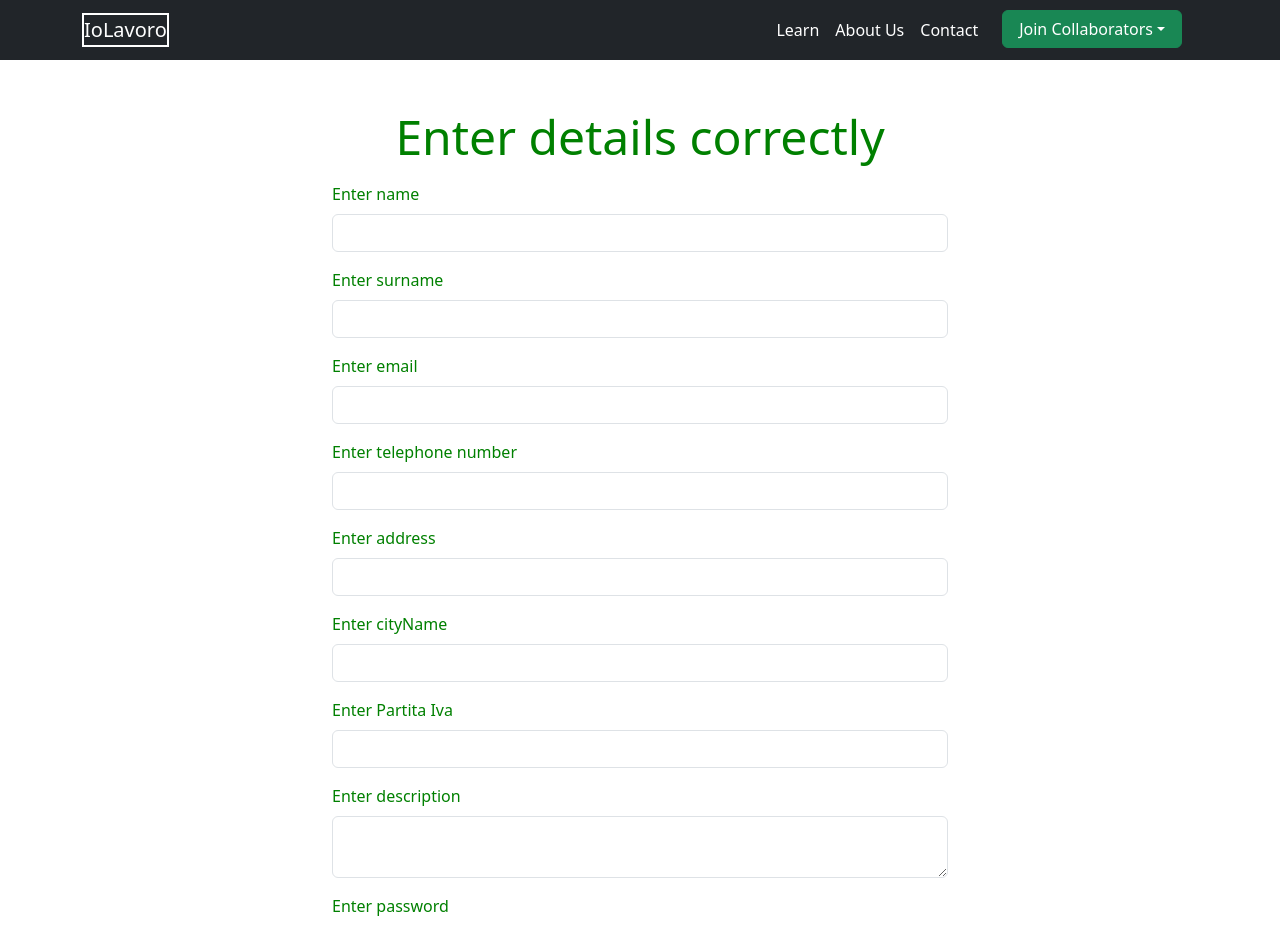
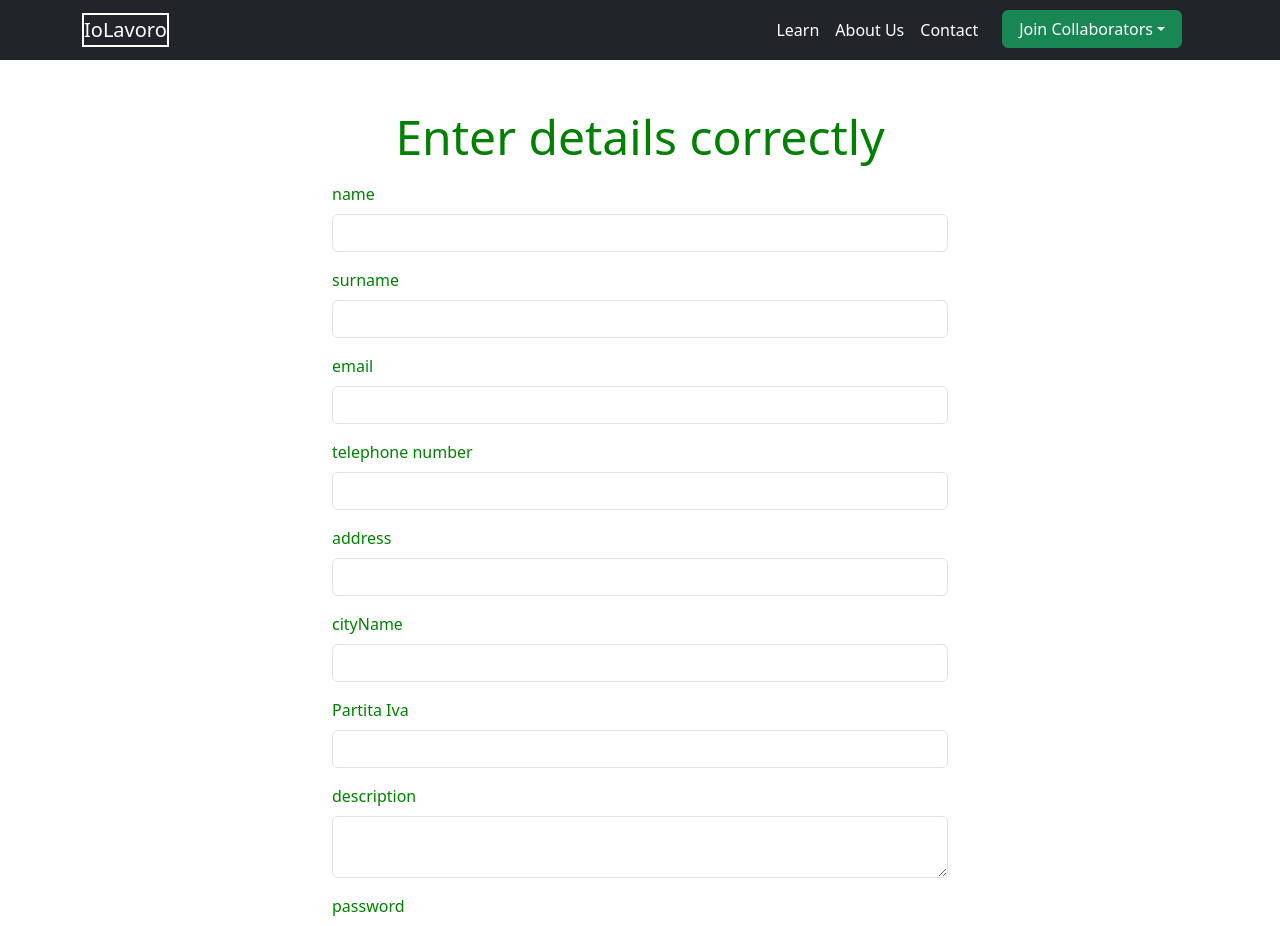
Before and after one commit to ImGodwin/tax-personnel, a React (Create React App) app: page /register in a window 1280 px wide. Shown: the top 926 px of the page. Built offline with nearby package versions, Linux system fonts and the light colour scheme; the HTML template or start-up script is replaced by a standard one.

Commit message:
fixed login page

```diff
--- a/src/Components/Login.jsx
+++ b/src/Components/Login.jsx
@@ -19,14 +19,14 @@ const Login = () => {
   return (
     <>
       <Container className=" mt-5 w-75 " style={{ height: "100vh" }}>
-        <div className="d-flex row align-items-center ">
-          <Col className="mt-5">
+        <div className="d-flex row border border-dark bg-secondary-subtle justify-content-evenly p-5">
+          <Col md={12} lg={6} className="">
             <Image
               style={{ objectFit: "cover", height: "100%", width: "100%" }}
               src="https://images.unsplash.com/photo-1580377968103-84cadc052dc7?q=80&w=2070&auto=format&fit=crop&ixlib=rb-4.0.3&ixid=M3wxMjA3fDB8MHxwaG90by1wYWdlfHx8fGVufDB8fHx8fA%3D%3D"
             />
           </Col>
-          <Col className="ms-5 mt-5">
+          <Col className="" md={12} lg={6}>
             <Form onSubmit={handleSubmit}>
               <FormGroup>
                 <FormLabel>Enter email</FormLabel>
--- a/src/Components/RegisterPage.jsx
+++ b/src/Components/RegisterPage.jsx
@@ -33,7 +33,7 @@ const RegisterPage = () => {
       <Form onSubmit={handleSubmit}>
         <FormGroup>
           <FormLabel className="d-flex mt-3" style={{ color: "green" }}>
-            Enter name
+            name
           </FormLabel>
           <FormControl
             type="text"
@@ -46,7 +46,7 @@ const RegisterPage = () => {
 
         <FormGroup>
           <FormLabel className="d-flex mt-3" style={{ color: "green" }}>
-            Enter surname
+            surname
           </FormLabel>
           <FormControl
             type="text"
@@ -58,7 +58,7 @@ const RegisterPage = () => {
         </FormGroup>
         <FormGroup>
           <FormLabel className="d-flex mt-3" style={{ color: "green" }}>
-            Enter email
+            email
           </FormLabel>
           <FormControl
             type="text"
@@ -70,7 +70,7 @@ const RegisterPage = () => {
         </FormGroup>
         <FormGroup>
           <FormLabel className="d-flex mt-3" style={{ color: "green" }}>
-            Enter telephone number
+            telephone number
           </FormLabel>
           <FormControl
             type="text"
@@ -82,7 +82,7 @@ const RegisterPage = () => {
         </FormGroup>
         <FormGroup>
           <FormLabel className="d-flex mt-3" style={{ color: "green" }}>
-            Enter address
+            address
           </FormLabel>
           <FormControl
             type="text"
@@ -94,7 +94,7 @@ const RegisterPage = () => {
         </FormGroup>
         <FormGroup>
           <FormLabel className="d-flex mt-3" style={{ color: "green" }}>
-            Enter cityName
+            cityName
           </FormLabel>
           <FormControl
             type="text"
@@ -106,7 +106,7 @@ const RegisterPage = () => {
         </FormGroup>
         <FormGroup>
           <FormLabel className="d-flex mt-3" style={{ color: "green" }}>
-            Enter Partita Iva
+            Partita Iva
           </FormLabel>
           <FormControl
             type="text"
@@ -118,7 +118,7 @@ const RegisterPage = () => {
         </FormGroup>
         <FormGroup>
           <FormLabel className="d-flex mt-3" style={{ color: "green" }}>
-            Enter description
+            description
           </FormLabel>
           <FormControl
             as="textarea"
@@ -131,7 +131,7 @@ const RegisterPage = () => {
         </FormGroup>
         <FormGroup>
           <FormLabel className="d-flex mt-3" style={{ color: "green" }}>
-            Enter password
+            password
           </FormLabel>
           <FormControl
             type="password"
```
